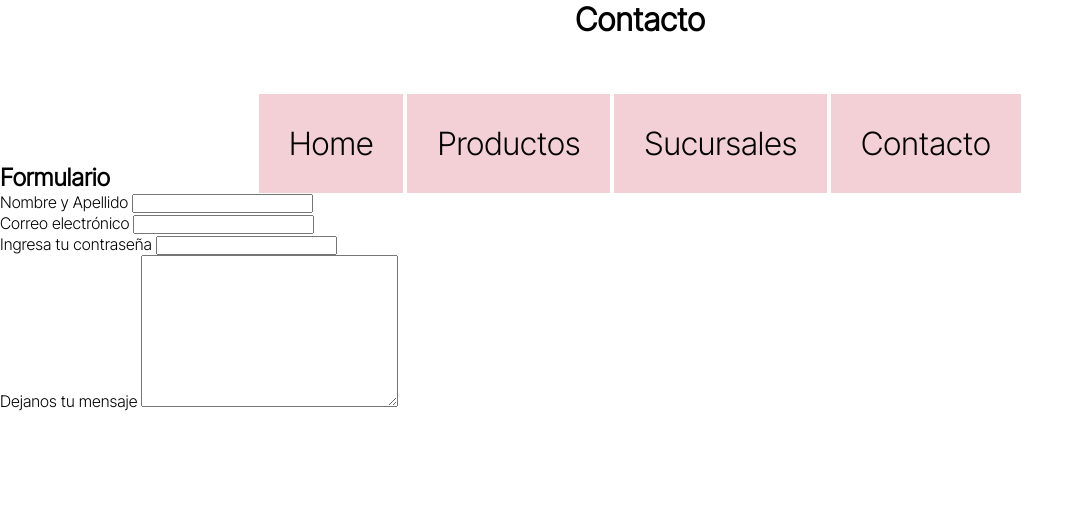
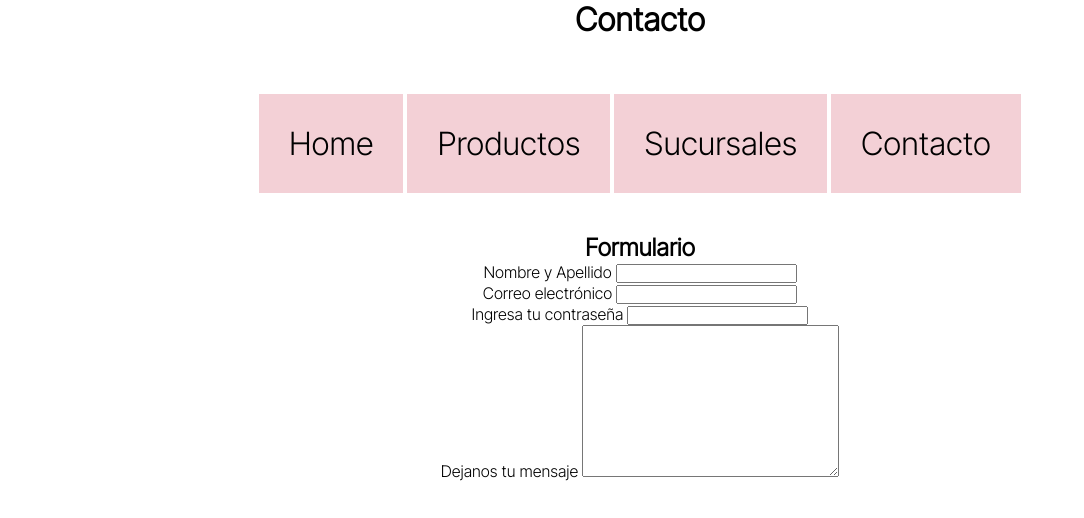
Before and after one commit to mariadrey17/Tiendaonline, a website: page pages/contacto.html in a window 1280 px wide. Shown: the top 518 px of the page, without its empty margins (0-1084 px from the left). Drawn offline with Linux system fonts and the light colour scheme.

Commit message:
hubo cambios ya que se reinstalo el git por un problema de la pc

```diff
--- a/scss/_contacto.scss
+++ b/scss/_contacto.scss
@@ -0,0 +1,9 @@
+h2 {
+    text-align: center;
+    margin-top:70px ;
+}
+
+
+.datos {
+    text-align: center;
+}
```
Also changed, not shown: css/styles.css, 1 other file.
